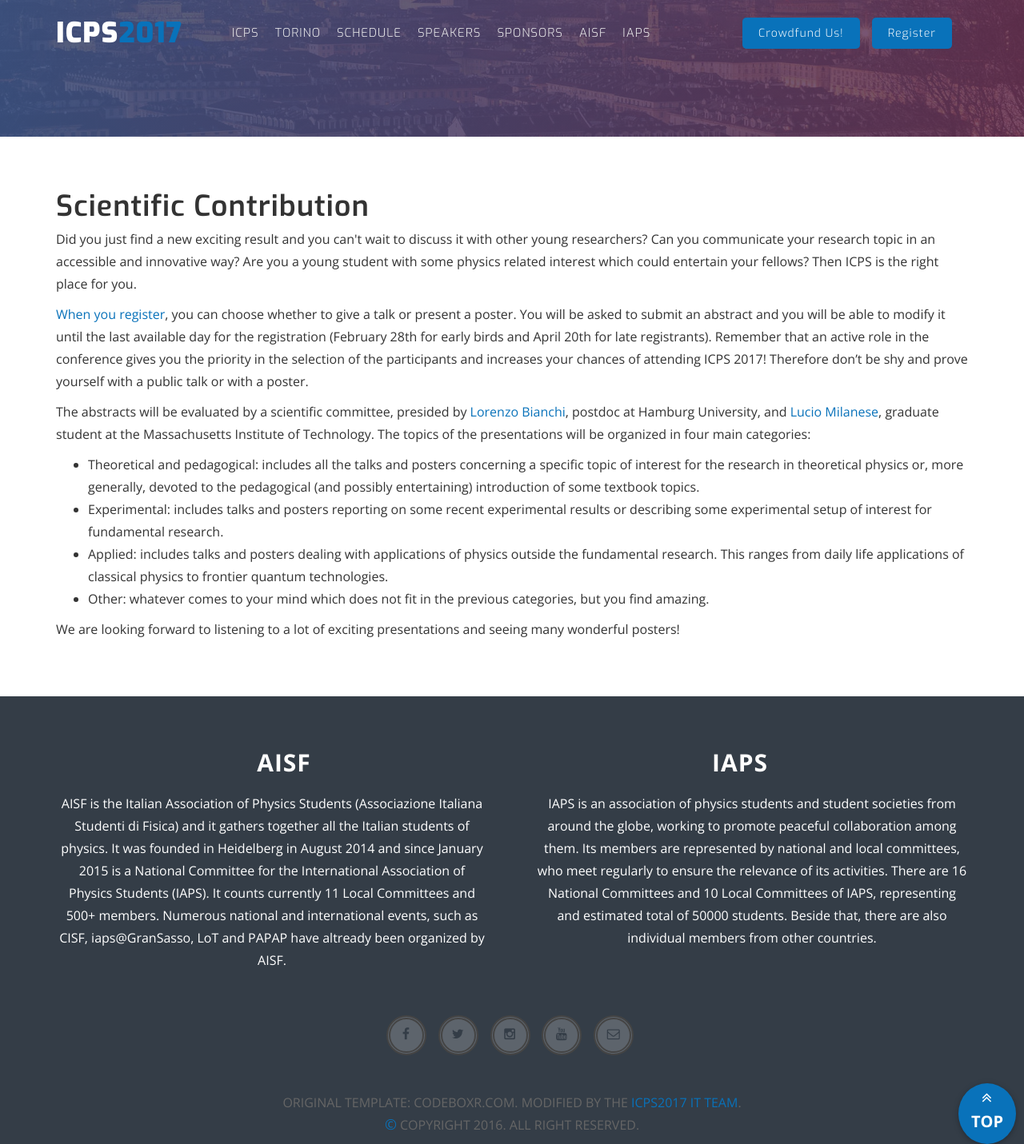
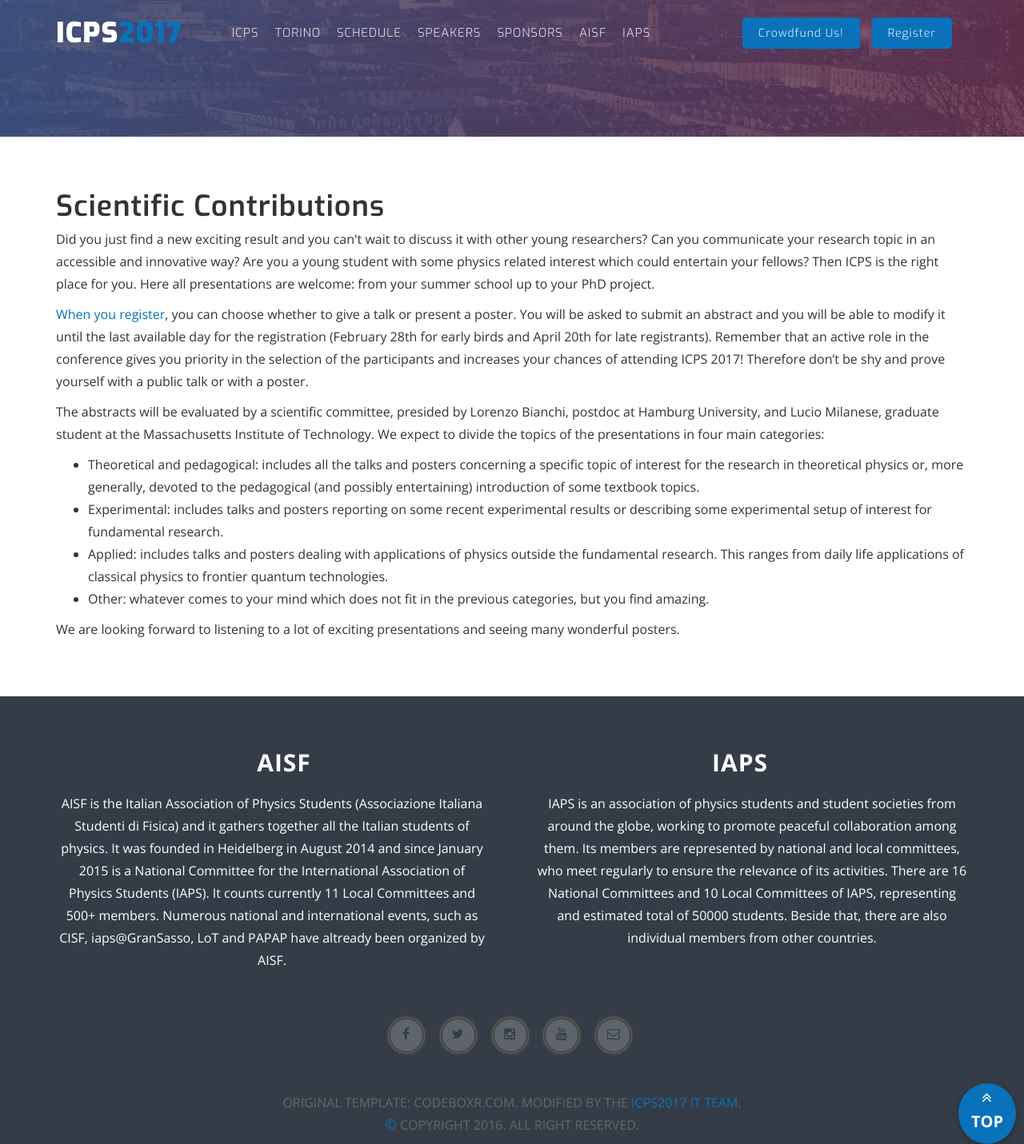
Before and after one commit to ICPS2017/ICPS2017.github.io, a Jekyll site: the page built from scientific-contribution.html, in a window 1280 px wide. Shown: the whole page at 80% size. Built offline with Jekyll 4.4.1, drawn with Linux system fonts in a browser that asks for light colours; nearby versions of some CDN libraries.

Commit message:
minor fixes

```diff
--- a/_includes/8_register.html
+++ b/_includes/8_register.html
@@ -15,7 +15,7 @@
                 <span class="title">Register</span>
               </h2>
               <p class="heading-text-p wow fadeInUp" data-wow-delay=".2s">
-                Registration will open on 5 February 2017.
+                Registration will open on 5 February 2017 <a href="/registration" style="color:white;font-weight:bold">on his page</a>.
 		In line with previous editions, fees will be fixed to €190 for participants who will apply within two months of the opening, and €220 for those who register later. We hope to create a dedicated grant that will cover the participation fees for a number of students from developing countries.
               </p>
             </div>
--- a/_includes/nav.html
+++ b/_includes/nav.html
@@ -36,7 +36,7 @@
                 </ul>
                 <ul class="list-inline pull-right event-ticket">
 		  <li><a href="https://www.gofundme.com/icps2017">Crowdfund Us!</a></li>
-		  <li><a href="/index.html#register">Register</a></li>
+		  <li><a href="/registration">Register</a></li>
                 </ul>
               </div><!-- /.navbar-collapse -->
             </div> <!--//.COl 9-->
--- a/scientific-contribution.html
+++ b/scientific-contribution.html
@@ -1,16 +1,16 @@
 ---
 layout: default
 title: Scientific Contribution at ICPS 2017
-permalink: /scientific-contribution
+permalink: /scientific-contributions
 ---
 
 <div class="cbx-inner">
   <div class="container">
     <article>
-      <h1>Scientific Contribution</h1>
-      <p>Did you just find a new exciting result and you can't wait to discuss it with other young researchers? Can you communicate your research topic in an accessible and innovative way? Are you a young student with some physics related interest which could entertain your fellows? Then ICPS is the right place for you. </p>
-      <p><a href="/registration/">When you register</a>, you can choose whether to give a talk or present a poster. You will be asked to submit an abstract and you will be able to modify it until the last available day for the registration (February 28th for early birds and April 20th for late registrants). Remember that an active role in the conference gives you the priority in the selection of the participants and increases your chances of attending ICPS 2017! Therefore don’t be shy and prove yourself with a public talk or with a poster.</p>
-      <p>The abstracts will be evaluated by a scientific committee, presided by <a href="/index.html#organizers">Lorenzo Bianchi</a>, postdoc at Hamburg University, and <a href-"/index.html#organizers">Lucio Milanese</a>, graduate student at the Massachusetts Institute of Technology. The topics of the presentations will be organized in four main categories:
+      <h1>Scientific Contributions</h1>
+      <p>Did you just find a new exciting result and you can't wait to discuss it with other young researchers? Can you communicate your research topic in an accessible and innovative way? Are you a young student with some physics related interest which could entertain your fellows? Then ICPS is the right place for you. Here all presentations are welcome: from your summer school up to your PhD project.</p>
+      <p><a href="/registration">When you register</a>, you can choose whether to give a talk or present a poster. You will be asked to submit an abstract and you will be able to modify it until the last available day for the registration (February 28th for early birds and April 20th for late registrants). Remember that an active role in the conference gives you priority in the selection of the participants and increases your chances of attending ICPS 2017! Therefore don’t be shy and prove yourself with a public talk or with a poster.</p>
+      <p>The abstracts will be evaluated by a scientific committee, presided by Lorenzo Bianchi, postdoc at Hamburg University, and Lucio Milanese, graduate student at the Massachusetts Institute of Technology. We expect to divide the topics of the presentations in four main categories:
 	<ul class="bigul">
 	  <li>Theoretical and pedagogical: includes all the talks and posters concerning a specific topic of interest for the research in theoretical physics or, more generally, devoted to the pedagogical (and possibly entertaining) introduction of some textbook topics.</li>
 	  <li>Experimental: includes talks and posters reporting on some recent experimental results or describing some experimental setup of interest for fundamental research.</li>
@@ -18,7 +18,7 @@ permalink: /scientific-contribution
 	  <li>Other: whatever comes to your mind which does not fit in the previous categories, but you find amazing.</li>
 	</ul>
       </p>
-      <p>We are looking forward to listening to a lot of exciting presentations and seeing many wonderful posters!</p>
+      <p>We are looking forward to listening to a lot of exciting presentations and seeing many wonderful posters.</p>
     </article>
   </div>
 </div>
```
Also changed, not shown: registration.html (+5 -5 lines).
